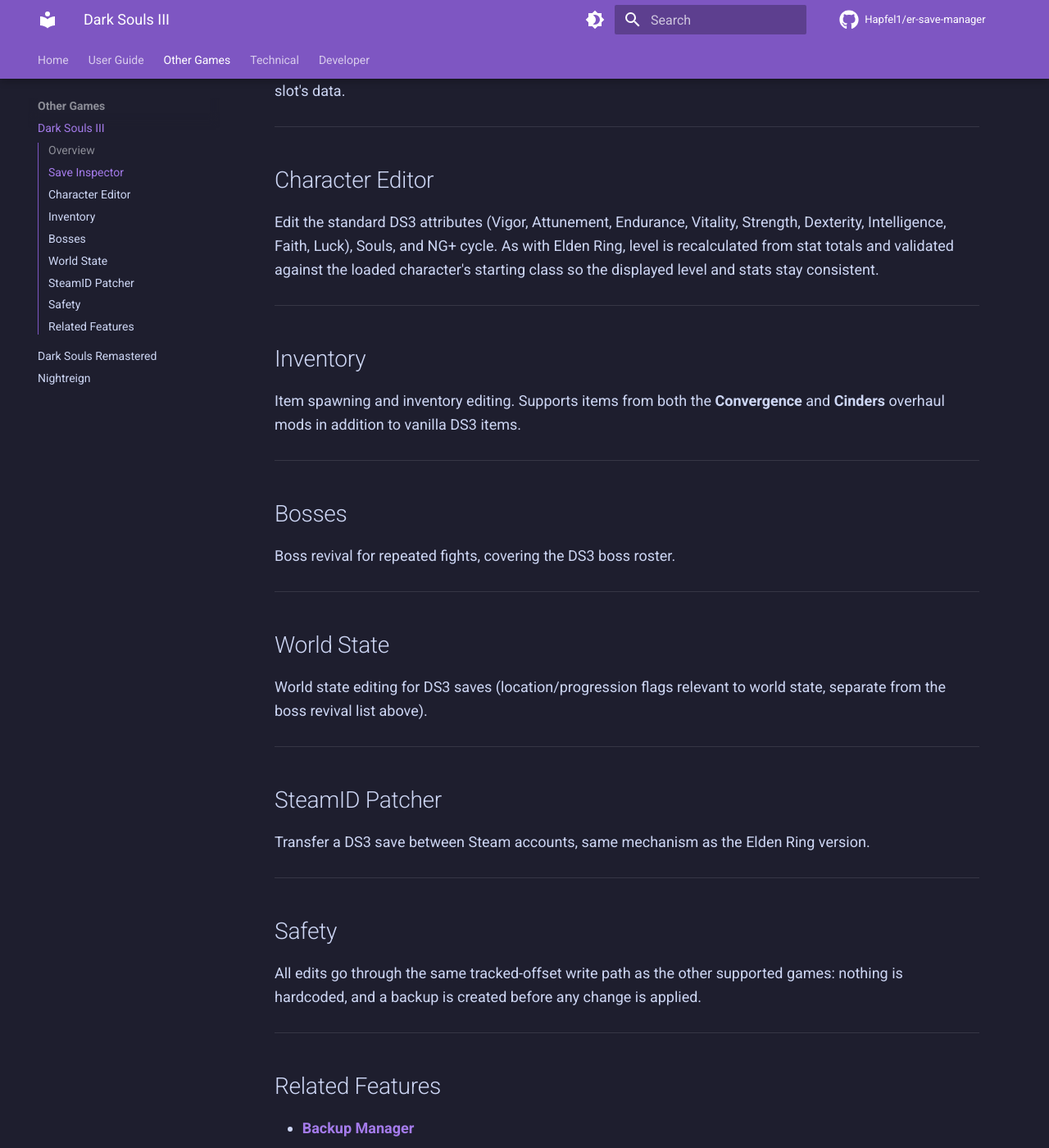
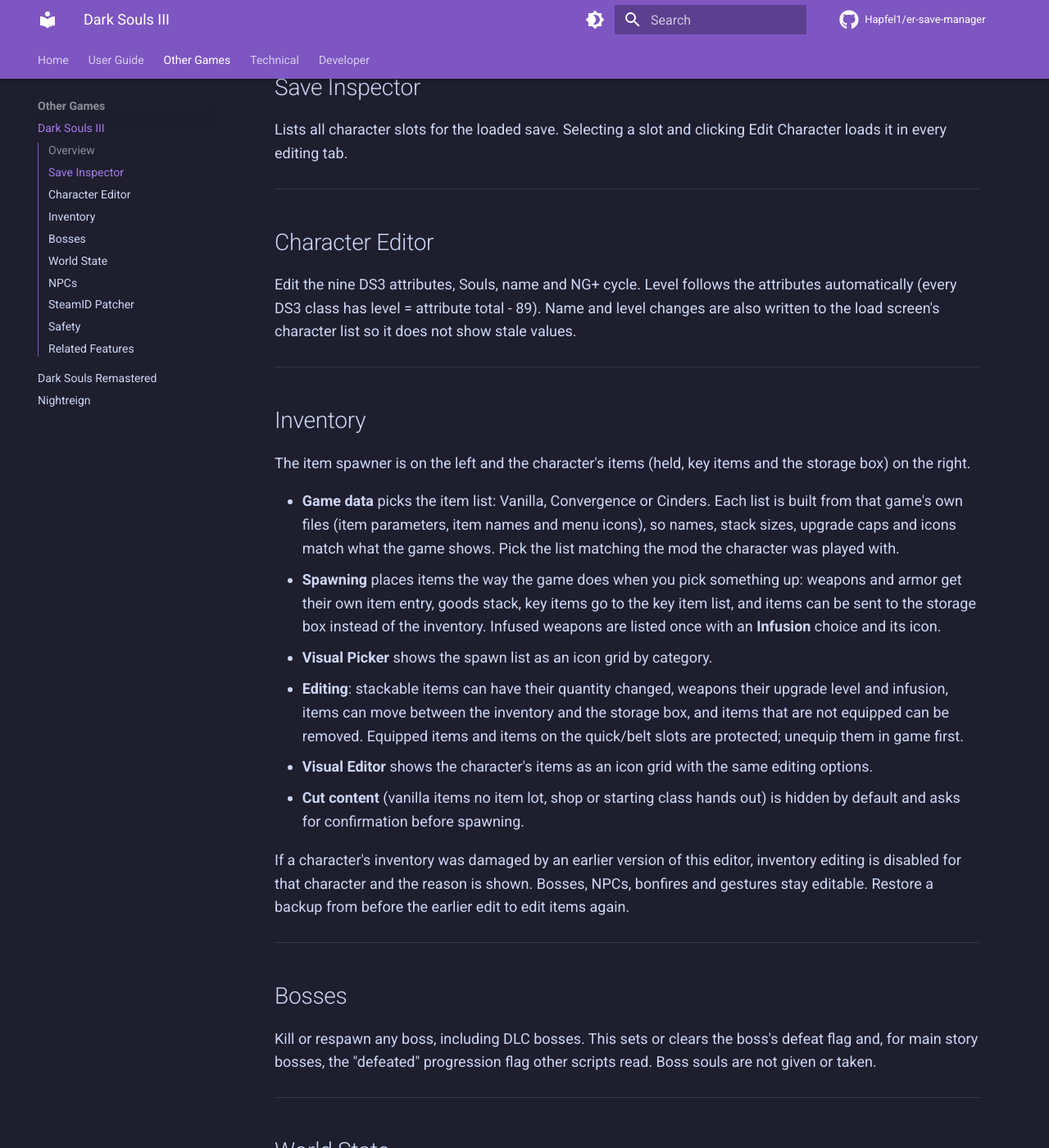
Before and after one commit to Hapfel1/er-save-manager, an MkDocs documentation site: the page built from docs/user-guide/dark-souls-3.md, in a window 1280 px wide and 1400 px high, scrolled down 841 px. Shown: the whole window at 82% size. Built offline with MkDocs 1.6.1 and Material for MkDocs 9.7.7, drawn with Linux system fonts in a browser that asks for light colours; comment, search, counter and statistics services are not loaded; the version menu is left out; some of the changed text lies outside the part shown.

Commit message:
docs: Updated docs

```diff
--- a/docs/user-guide/dark-souls-3.md
+++ b/docs/user-guide/dark-souls-3.md
@@ -1,6 +1,6 @@
 # Dark Souls III
 
-Save editing support for Dark Souls III, covering stats, inventory, boss revival, and world state, with Convergence and Cinders mod support.
+Save editing for Dark Souls III: stats, inventory with visual item picker and editor, bosses, NPCs, bonfires, gestures and NG+, with Convergence and Cinders item data.
 
 ## Overview
 
@@ -8,9 +8,11 @@ DS3 support is a reduced tab set:
 
 - Save Inspector
 - Character Editor
+- Character Management
 - Inventory
 - Bosses
 - World State
+- NPCs
 - SteamID Patcher
 - Backup Manager (top-level button)
 - Settings
@@ -19,31 +21,48 @@ DS3 support is a reduced tab set:
 
 ## Save Inspector
 
-Lists all character slots for the loaded save. Selecting a slot and opening the Character Editor loads that slot's data.
+Lists all character slots for the loaded save. Selecting a slot and clicking Edit Character loads it in every editing tab.
 
 ---
 
 ## Character Editor
 
-Edit the standard DS3 attributes (Vigor, Attunement, Endurance, Vitality, Strength, Dexterity, Intelligence, Faith, Luck), Souls, and NG+ cycle. As with Elden Ring, level is recalculated from stat totals and validated against the loaded character's starting class so the displayed level and stats stay consistent.
+Edit the nine DS3 attributes, Souls, name and NG+ cycle. Level follows the attributes automatically (every DS3 class has level = attribute total - 89). Name and level changes are also written to the load screen's character list so it does not show stale values.
 
 ---
 
 ## Inventory
 
-Item spawning and inventory editing. Supports items from both the **Convergence** and **Cinders** overhaul mods in addition to vanilla DS3 items.
+The item spawner is on the left and the character's items (held, key items and the storage box) on the right.
+
+- **Game data** picks the item list: Vanilla, Convergence or Cinders. Each list is built from that game's own files (item parameters, item names and menu icons), so names, stack sizes, upgrade caps and icons match what the game shows. Pick the list matching the mod the character was played with.
+- **Spawning** places items the way the game does when you pick something up: weapons and armor get their own item entry, goods stack, key items go to the key item list, and items can be sent to the storage box instead of the inventory. Infused weapons are listed once with an **Infusion** choice and its icon.
+- **Visual Picker** shows the spawn list as an icon grid by category.
+- **Editing**: stackable items can have their quantity changed, weapons their upgrade level and infusion, items can move between the inventory and the storage box, and items that are not equipped can be removed. Equipped items and items on the quick/belt slots are protected; unequip them in game first.
+- **Visual Editor** shows the character's items as an icon grid with the same editing options.
+- **Cut content** (vanilla items no item lot, shop or starting class hands out) is hidden by default and asks for confirmation before spawning.
+
+If a character's inventory was damaged by an earlier version of this editor, inventory editing is disabled for that character and the reason is shown. Bosses, NPCs, bonfires and gestures stay editable. Restore a backup from before the earlier edit to edit items again.
 
 ---
 
 ## Bosses
 
-Boss revival for repeated fights, covering the DS3 boss roster.
+Kill or respawn any boss, including DLC bosses. This sets or clears the boss's defeat flag and, for main story bosses, the "defeated" progression flag other scripts read. Boss souls are not given or taken.
 
 ---
 
 ## World State
 
-World state editing for DS3 saves (location/progression flags relevant to world state, separate from the boss revival list above).
+- **New Game+**: set the playthrough cycle. The playthrough flags scripts check are kept in step.
+- **Bonfires**: light or unlight bonfires by area. Lit bonfires are warp destinations once the Firelink Shrine bonfire is lit.
+- **Gestures**: unlock or lock gestures.
+
+---
+
+## NPCs
+
+Revive a dead or hostile NPC, or mark one dead. Only the NPC's alive/hostile/dead state changes; quest progress is left as it is, so an NPC whose questline already moved on stays where it left off.
 
 ---
 
@@ -55,7 +74,7 @@ Transfer a DS3 save between Steam accounts, same mechanism as the Elden Ring ver
 
 ## Safety
 
-All edits go through the same tracked-offset write path as the other supported games: nothing is hardcoded, and a backup is created before any change is applied.
+Every edit creates a backup first, and the game must be closed while editing. Offsets are read from the save's own structure; a character whose layout does not match (for example saves from some randomizer mods) is shown read-only for the affected features instead of being written.
 
 ---
 
```
Also changed, not shown: TODO.md (+5 -5 lines).
